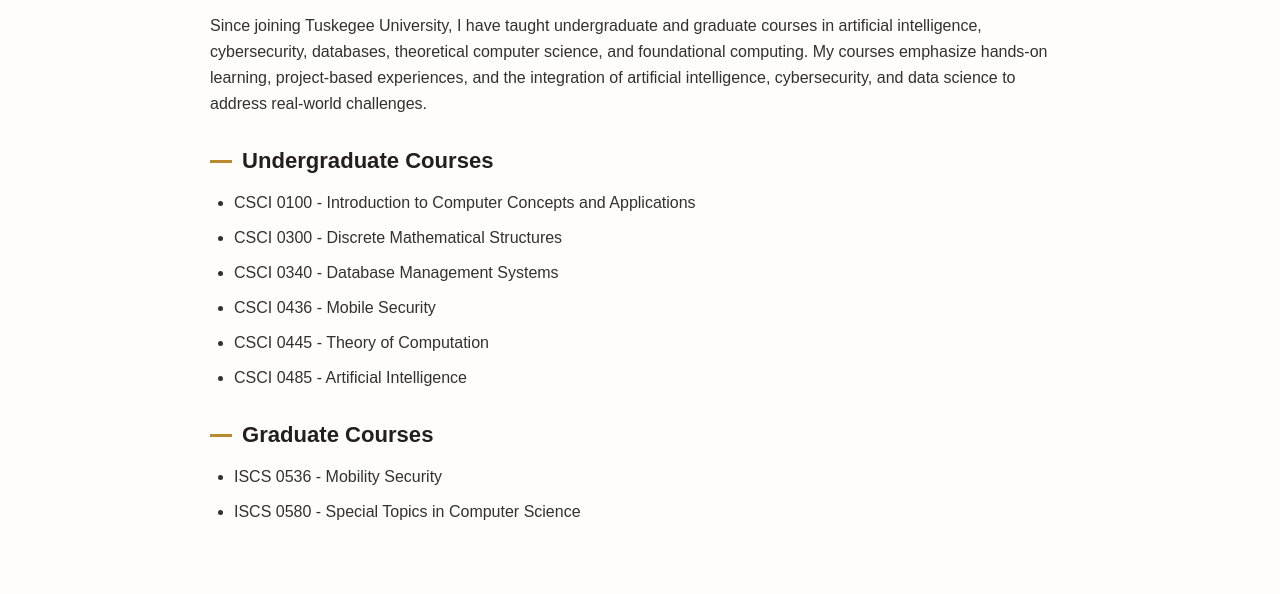
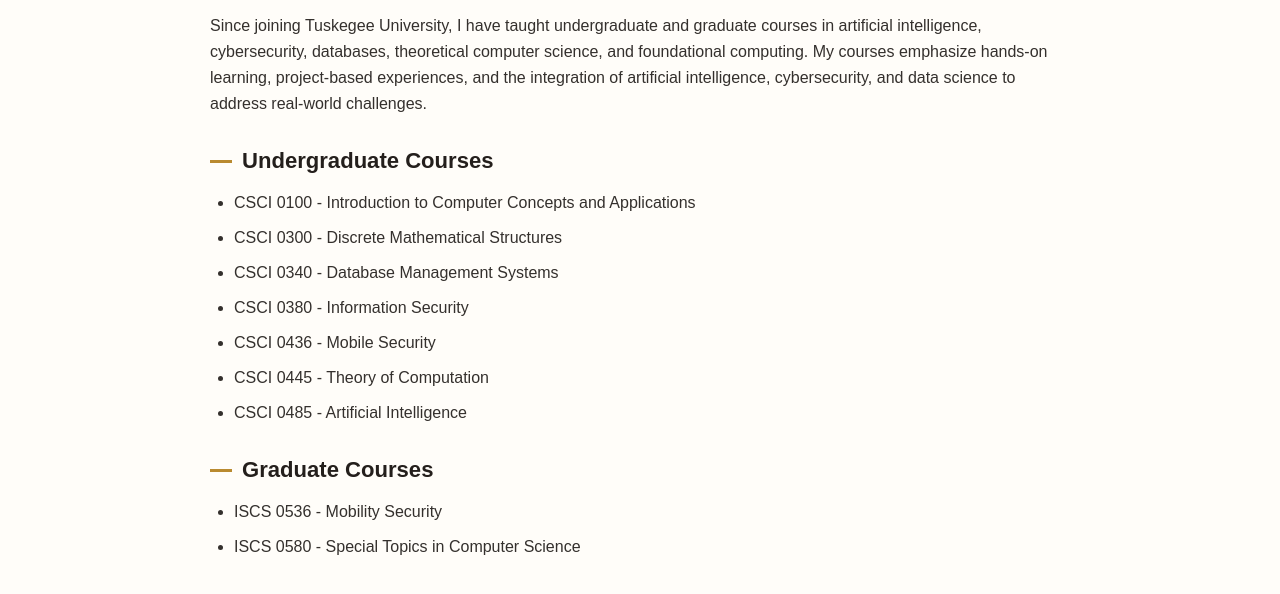
Before and after one commit to baiyun-chen/baiyun-chen.github.io, a plain HTML site: page teaching.html in a window 1280 px wide. Shown: the part 168-762 px from the top of the page. Drawn offline with Linux system fonts and the light colour scheme.

```diff
--- a/teaching.html
+++ b/teaching.html
@@ -38,6 +38,7 @@
           <li>CSCI 0100 - Introduction to Computer Concepts and Applications</li>
           <li>CSCI 0300 - Discrete Mathematical Structures</li>
           <li>CSCI 0340 - Database Management Systems</li>
+          <li>CSCI 0380 - Information Security</li>
           <li>CSCI 0436 - Mobile Security</li>
           <li>CSCI 0445 - Theory of Computation</li>
           <li>CSCI 0485 - Artificial Intelligence</li>
```
